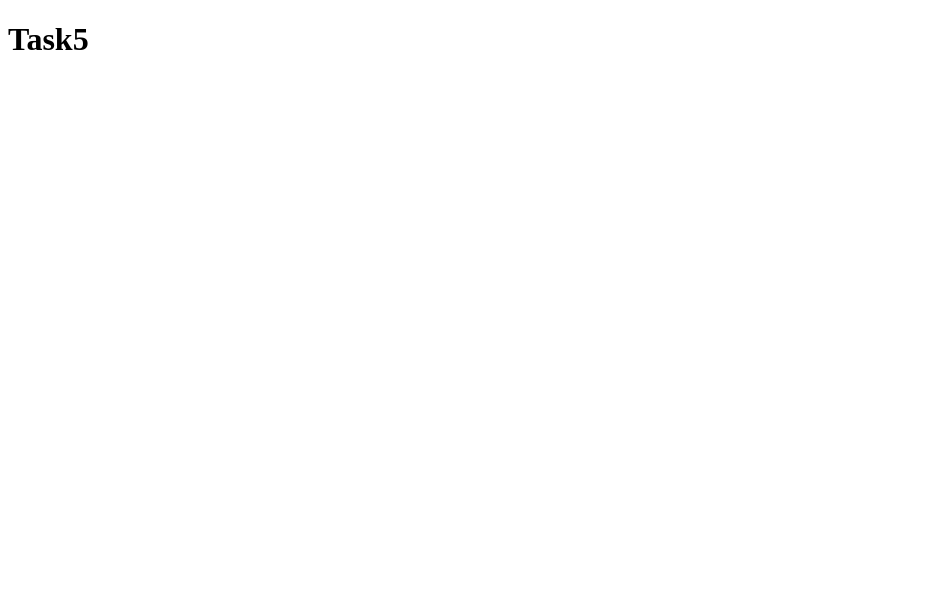
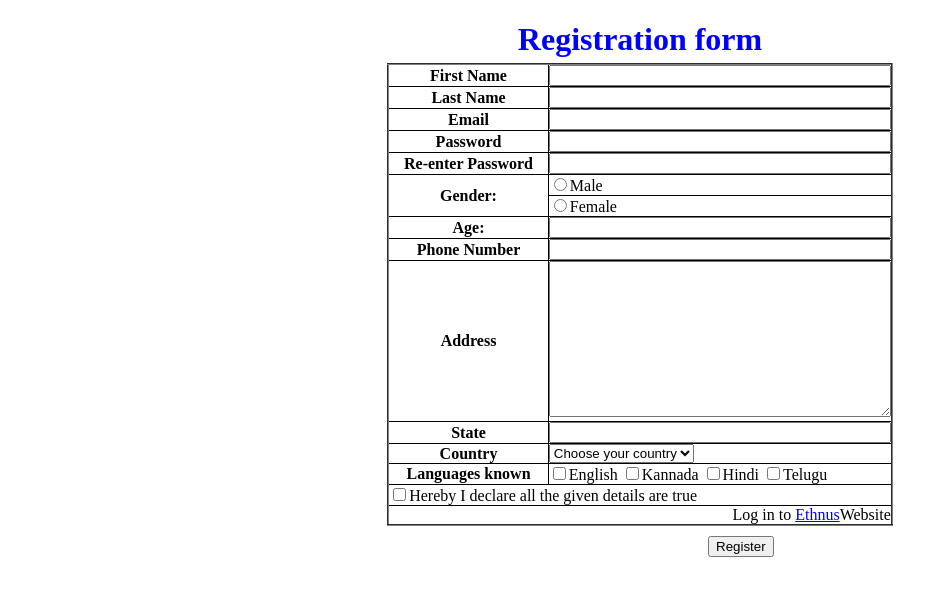
Before and after one commit to kaleshavali4346/MERN-tasks, a plain HTML site: page Task5.html in a window 1280 px wide. Shown: the whole page, without its empty margins (0-948 px from the left). Drawn offline with Linux system fonts and the light colour scheme.

Commit message:
Add files via upload

```diff
--- a/Task5.html
+++ b/Task5.html
@@ -4,8 +4,124 @@
     <meta charset="UTF-8">
     <meta name="viewport" content="width=device-width, initial-scale=1.0">
     <title>Task5</title>
+    <style>
+        h1{
+            color: blue;
+            text-align: center;
+            margin-bottom: 5px;
+        }
+        table{
+            border-collapse: collapse;
+        }
+        th,td{
+            border: 1px solid black;
+            text-align: left;
+            padding:0
+        }
+        label{
+            font-weight: bold;
+        }
+        .position{
+            margin: 5% 30%;
+            margin-top: 5px;
+            margin-bottom: 10px;
+        }
+        .in{
+            width: 100%;
+            box-sizing: border-box;
+        }
+        td{
+            text-align: center;
+        }
+        #con{
+            text-align: left;
+        }
+        #ck{
+            text-align: left;
+            font-weight: lighter;
+        }
+        #ed{
+            text-align: end;
+        }
+    </style>
 </head>
 <body>
-    <h1>Task5</h1>
+    <h1>Registration form</h1>
+    <div class="position">
+        <form>
+        <table width="100%" border="2px">
+            <tr>
+                <td><label for="firstname">First Name</label></td>
+                <td><input type="text" name="firstname" id="firstname" class="in"></td>
+            </tr>
+            <tr>
+                <td><label for="lastname">Last Name</label></td>
+                <td><input type="text" name="lastname" id="lastname" class="in"></td>
+            </tr>
+            <tr>
+                <td><label for="mail">Email</label></td>
+                <td><input type="email" name="mail" id="mail" class="in"></td>
+            </tr>
+            <tr>
+                <td><label for="psd">Password</label></td>
+                <td><input type="password" name="password" id="psd" class="in"></td>
+            </tr>
+            <tr>
+                <td><label for="psd">Re-enter Password</label></td>
+                <td><input type="password" name="re-password" id="psd" class="in"></td>
+            </tr>
+            <tr>
+                <td rowspan="2"><label for="gender">Gender:</label></td>
+                <td id="con"><input type="radio" name="gender" id="gender" value="Male">Male</td>
+            </tr>
+            <tr>
+                <td id="con"><input type="radio" name="gender" id="gender" value="Female">Female</td>
+            </tr>
+            <tr>
+                <td><label for="age">Age:</label></td>
+                <td><input type="number" name="age" id="age" class="in"></td>
+            </tr>
+            <tr>
+                <td><label for="ph">Phone Number</label></td>
+                <td><input type="number" name="phonenumber" id="ph" class="in"></td>
+            </tr>
+            <tr>
+                <td><label for="add">Address</label></td>
+                <td><textarea name="address" id="add"rows="10" class="in"></textarea></td>
+            </tr>
+            <tr>
+                <td><label for="state">State</label></td>
+                <td><input type="text" name="state" id="state" class="in"></td>
+            </tr>
+            <tr>
+                <td><label for="country">Country</label></td>
+                <td id="con"><select name="Country" id="country">
+                    <option value="selected" selected>Choose your country</option>
+                    <option value="India">India</option>
+                    <option value="America">America</option>
+                    <option value="Pakistan">Pakistan</option>
+                </select></td>
+            </tr>
+            <tr>
+                <td><label for="lang">Languages known</label></td>
+                <td id="con"><input type="checkbox" name="english" id="lang">English
+                    <input type="checkbox" name="Kannada" id="lang">Kannada
+                    <input type="checkbox" name="hindi" id="lang">Hindi
+                    <input type="checkbox" name="telugu" id="lang">Telugu
+                </td>
+            </tr>
+            <tr>
+                <td colspan="2" id="ck"><input type="checkbox" name="" id="">Hereby I declare all the given details are true</td>
+            </tr>
+            <tr>
+                <td colspan="2" id="ed">Log in to
+                    <a href="#">Ethnus</a>Website
+                </td>
+            </tr>
+        </table>
+    </div>
+    <input type="submit" name="" id="" value="Register" style="margin-left: 700px; margin-top: 0px;">
+</form>
 </body>
+
 </html>
```
Also changed, not shown: Task3.html (+21 -5 lines), css_task1.html (added, +46 -0 lines), css_task2.html (added, +48 -0 lines), index.html (+29 -0 lines).
